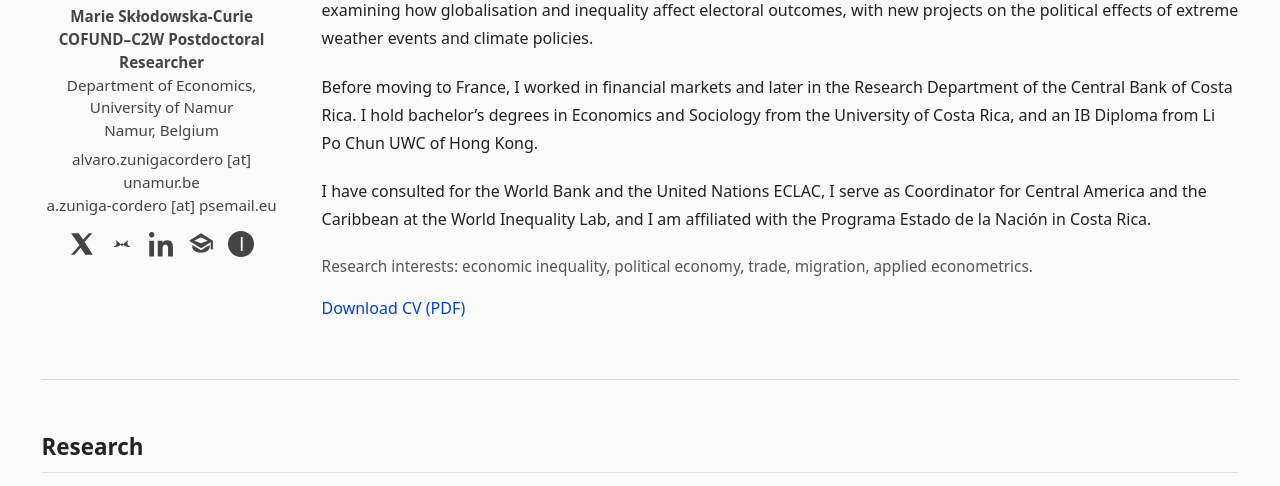
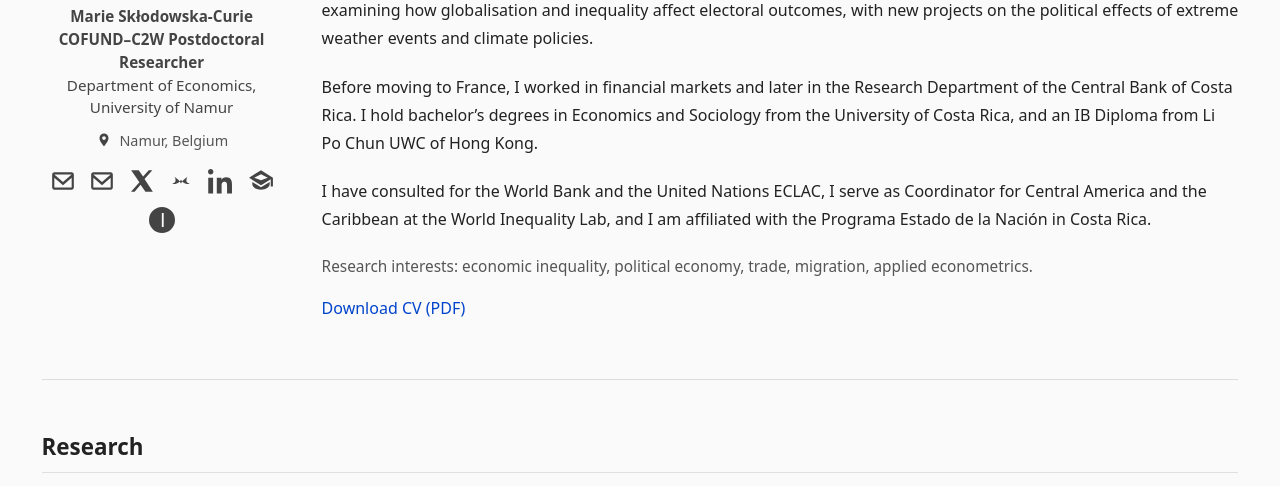
Before and after one commit to zunigacordero-a/zunigacordero-a.github.io, a plain HTML site: page index.html in a window 1280 px wide. Shown: the part 310-796 px from the top of the page. Drawn offline with Linux system fonts and the light colour scheme.

Commit message:
Update index.html

```diff
--- a/index.html
+++ b/index.html
@@ -5,12 +5,13 @@
   <meta name="viewport" content="width=device-width, initial-scale=1" />
   <title>Álvaro Zúñiga-Cordero – Academic Website</title>
   <style>
-    /* ---------- Social icons ---------- */
+    /* ---------- Social/icons row ---------- */
     .social-icons {
       margin-top: 0.9rem;
       display: flex;
       gap: 0.85rem;
       justify-content: center;
+      flex-wrap: wrap;
     }
 
     .social-icons a svg {
@@ -23,6 +24,52 @@
     .social-icons a:hover svg {
       color: #0044cc;
       transform: translateY(-2px);
+    }
+
+    /* Generic wrapper for tooltip icons */
+    .icon-tooltip {
+      position: relative;
+      display: inline-flex;
+      align-items: center;
+      justify-content: center;
+    }
+
+    .icon-tooltip::after {
+      content: attr(data-tooltip);
+      position: absolute;
+      bottom: 140%;
+      left: 50%;
+      transform: translateX(-50%) translateY(4px);
+      background: #333;
+      color: #fff;
+      padding: 0.2rem 0.5rem;
+      border-radius: 4px;
+      font-size: 0.75rem;
+      white-space: nowrap;
+      opacity: 0;
+      pointer-events: none;
+      transition: opacity 0.15s, transform 0.15s;
+      z-index: 30;
+    }
+
+    .icon-tooltip::before {
+      content: "";
+      position: absolute;
+      bottom: 132%;
+      left: 50%;
+      transform: translateX(-50%);
+      border-width: 5px;
+      border-style: solid;
+      border-color: #333 transparent transparent transparent;
+      opacity: 0;
+      transition: opacity 0.15s;
+      z-index: 29;
+    }
+
+    .icon-tooltip:hover::after,
+    .icon-tooltip:hover::before {
+      opacity: 1;
+      transform: translateX(-50%) translateY(0);
     }
 
     /* ---------- Base & Reset ---------- */
@@ -185,6 +232,23 @@
       margin-top: 0.6rem;
     }
 
+    /* Location row under photo */
+    .location-row {
+      margin-top: 0.6rem;
+      display: flex;
+      align-items: center;
+      justify-content: center;
+      gap: 0.4rem;
+      font-size: 0.9rem;
+      color: #555;
+    }
+
+    .location-row svg {
+      width: 18px;
+      height: 18px;
+      color: #444;
+    }
+
     /* ---------- Research ---------- */
     .research-item {
       margin-bottom: 1.6rem;
@@ -240,14 +304,14 @@
     /* ---------- Vertical card lists (Databases, Outreach, Teaching) ---------- */
     .card-list {
       display: flex;
-      flex-direction: column;   /* vertical stack */
+      flex-direction: column;
       gap: 1.3rem;
       margin-top: 1rem;
     }
 
     .card {
       padding-bottom: 0.6rem;
-      border-bottom: 1px solid #e5e5e5;  /* horizontal separator only */
+      border-bottom: 1px solid #e5e5e5;
       background: none;
       border-radius: 0;
     }
@@ -268,7 +332,7 @@
       margin-left: 0.4rem;
     }
 
-    /* ---------- Collapsible CV (no box, just line) ---------- */
+    /* ---------- Collapsible CV ---------- */
     .collapsible {
       margin-top: 1rem;
       padding: 0;
@@ -373,51 +437,100 @@
     <section id="about">
       <div class="hero">
 
-        <!-- LEFT COLUMN — PHOTO + AFFILIATION + ICONS -->
+        <!-- LEFT COLUMN — PHOTO + AFFILIATION + LOCATION + ICONS -->
         <div style="text-align:center;">
           <img src="PSE_a.zunigo-cordero-41.jpg" alt="Portrait of Álvaro Zúñiga-Cordero" class="profile-photo" />
 
-          <!-- Position / Affiliation / Contact directly under the photo -->
+          <!-- Position / Affiliation under the photo -->
           <div style="margin-top:1.2rem; font-size:0.95rem; line-height:1.5; color:#444;">
             <div><strong>Marie Skłodowska-Curie COFUND–C2W Postdoctoral Researcher</strong></div>
             <div>Department of Economics, University of Namur</div>
-            <div>Namur, Belgium</div>
-            <div style="margin-top:0.4rem;">alvaro.zunigacordero [at] unamur.be</div>
-            <div>a.zuniga-cordero [at] psemail.eu</div>
           </div>
 
-          <!-- Social media icons -->
+          <!-- Location row -->
+          <div class="location-row">
+            <svg viewBox="0 0 24 24" fill="currentColor" aria-hidden="true">
+              <path d="M12 2C8.7 2 6 4.7 6 8c0 4.3 4.5 9.4 5.5 10.5.3.3.7.3 1 0C13.5 17.4 18 12.3 18 8c0-3.3-2.7-6-6-6zm0 8.5c-1.4 0-2.5-1.1-2.5-2.5S10.6 5.5 12 5.5s2.5 1.1 2.5 2.5S13.4 10.5 12 10.5z"/>
+            </svg>
+            <span>Namur, Belgium</span>
+          </div>
+
+          <!-- Icons: email + social -->
           <div class="social-icons">
+
+            <!-- Email UNamur: tooltip + copy-to-clipboard -->
+            <a href="mailto:alvaro.zunigacordero@unamur.be"
+               class="icon-tooltip"
+               data-tooltip="alvaro.zunigacordero@unamur.be"
+               data-copy-email="alvaro.zunigacordero@unamur.be"
+               aria-label="Email (UNamur)">
+              <svg viewBox="0 0 24 24" fill="currentColor">
+                <!-- outlined mail icon -->
+                <path d="M4 4h16c1.1 0 2 .9 2 2v12c0 1.1-.9 2-2 2H4c-1.1 0-2-.9-2-2V6c0-1.1.9-2 2-2zm0 2v.01L12 13l8-6.99V6H4zm0 12h16V9l-8 7L4 9v9z"/>
+              </svg>
+            </a>
+
+            <!-- Email PSE: tooltip + copy-to-clipboard -->
+            <a href="mailto:a.zuniga-cordero@psemail.eu"
+               class="icon-tooltip"
+               data-tooltip="a.zuniga-cordero@psemail.eu"
+               data-copy-email="a.zuniga-cordero@psemail.eu"
+               aria-label="Email (PSE)">
+              <svg viewBox="0 0 24 24" fill="currentColor">
+                <path d="M4 4h16c1.1 0 2 .9 2 2v12c0 1.1-.9 2-2 2H4c-1.1 0-2-.9-2-2V6c0-1.1.9-2 2-2zm0 2v.01L12 13l8-6.99V6H4zm0 12h16V9l-8 7L4 9v9z"/>
+              </svg>
+            </a>
+
             <!-- X / Twitter -->
-            <a href="https://x.com/alvarozc" target="_blank" aria-label="X / Twitter">
+            <a href="https://x.com/alvarozc"
+               class="icon-tooltip"
+               data-tooltip="@alvarozc on X"
+               target="_blank"
+               aria-label="X / Twitter">
               <svg viewBox="0 0 24 24" fill="currentColor">
                 <path d="M18.244 2h3.308l-7.227 8.26L22 22h-6.845l-4.46-6.486L5.163 22H1.857l7.73-8.835L2 2h6.97l4.028 5.82L18.244 2z"/>
               </svg>
             </a>
 
             <!-- Bluesky -->
-            <a href="https://bsky.app/profile/alvarozc.bsky.social" target="_blank" aria-label="Bluesky">
+            <a href="https://bsky.app/profile/alvarozc.bsky.social"
+               class="icon-tooltip"
+               data-tooltip="@alvarozc.bsky.social"
+               target="_blank"
+               aria-label="Bluesky">
               <svg viewBox="0 0 600 600" fill="currentColor">
                 <path d="M300 358.3c-27-53.8-73.5-108.1-150-158.3 48.3 89.2 21.1 131.9-29.2 152.8-7.2 3-14.5 5.6-21.8 7.8 28.5 13.4 57.1 13.2 86 3.9 41.2-13.4 83.5-41.3 115-94.7 31.5 53.4 73.8 81.3 115 94.7 28.9 9.3 57.5 9.5 86-3.9-7.3-2.2-14.6-4.8-21.8-7.8-50.3-20.9-77.5-63.6-29.2-152.8-76.5 50.2-123 104.5-150 158.3z"/>
               </svg>
             </a>
 
             <!-- LinkedIn -->
-            <a href="https://www.linkedin.com/in/alvaro-zuniga-cordero-ba327111a/" target="_blank" aria-label="LinkedIn">
+            <a href="https://www.linkedin.com/in/alvaro-zuniga-cordero-ba327111a/"
+               class="icon-tooltip"
+               data-tooltip="LinkedIn profile"
+               target="_blank"
+               aria-label="LinkedIn">
               <svg viewBox="0 0 24 24" fill="currentColor">
                 <path d="M4.98 3.5C4.98 4.88 3.88 6 2.5 6S0 4.88 0 3.5 1.12 1 2.5 1s2.48 1.12 2.48 2.5zM.23 8.98H4.7v14.5H.23V8.98zM8.11 8.98h4.3v1.98h.06c.6-1.14 2.07-2.34 4.26-2.34 4.56 0 5.4 3 5.4 6.9v8H17.6v-7.1c0-1.68-.03-3.84-2.34-3.84-2.34 0-2.7 1.83-2.7 3.72v7.22H8.11V8.98z"/>
               </svg>
             </a>
 
-            <!-- Google Scholar (replace YOUR_ID when ready) -->
-            <a href="https://scholar.google.com/citations?user=YOUR_ID" target="_blank" aria-label="Google Scholar">
+            <!-- Google Scholar (replace YOUR_ID when available) -->
+            <a href="https://scholar.google.com/citations?user=YOUR_ID"
+               class="icon-tooltip"
+               data-tooltip="Google Scholar"
+               target="_blank"
+               aria-label="Google Scholar">
               <svg viewBox="0 0 24 24" fill="currentColor">
                 <path d="M12 2L1 9l11 7 9-5.73V17h2V9L12 2zm0 9.27L5.74 9 12 5.73 18.26 9 12 11.27zM4 13v2c0 2.76 3.58 5 8 5s8-2.24 8-5v-2l-8 4.73L4 13z"/>
               </svg>
             </a>
 
-            <!-- ORCID (replace YOUR_ID when ready) -->
-            <a href="https://orcid.org/YOUR_ID" target="_blank" aria-label="ORCID">
+            <!-- ORCID (replace YOUR_ID when available) -->
+            <a href="https://orcid.org/YOUR_ID"
+               class="icon-tooltip"
+               data-tooltip="ORCID profile"
+               target="_blank"
+               aria-label="ORCID">
               <svg viewBox="0 0 24 24" fill="currentColor">
                 <path d="M12 0a12 12 0 1 0 12 12A12 12 0 0 0 12 0Zm-.15 5.44h1.7v13.12h-1.7Zm-.18 2.06a2.2 2.2 0 1 0-2.2 2.2 2.2 2.2 0 0 0 2.2-2.2Z"/>
               </svg>
@@ -882,6 +995,25 @@
         isOpen ? "Show CV overview" : "Hide CV overview";
     });
 
+    // Copy-to-clipboard for email icons with tooltip feedback
+    const emailIcons = document.querySelectorAll("[data-copy-email]");
+    emailIcons.forEach(icon => {
+      icon.addEventListener("click", (e) => {
+        const email = icon.getAttribute("data-copy-email");
+        if (email && navigator.clipboard) {
+          navigator.clipboard.writeText(email).then(() => {
+            const originalTooltip = icon.getAttribute("data-tooltip");
+            icon.setAttribute("data-tooltip", "Copied!");
+            setTimeout(() => {
+              icon.setAttribute("data-tooltip", originalTooltip);
+            }, 1500);
+          }).catch(() => {
+            // If clipboard fails, just fall back to mailto behaviour
+          });
+        }
+      });
+    });
+
     // Back to top button
     const backToTop = document.getElementById("backToTop");
     window.addEventListener("scroll", () => {
```
